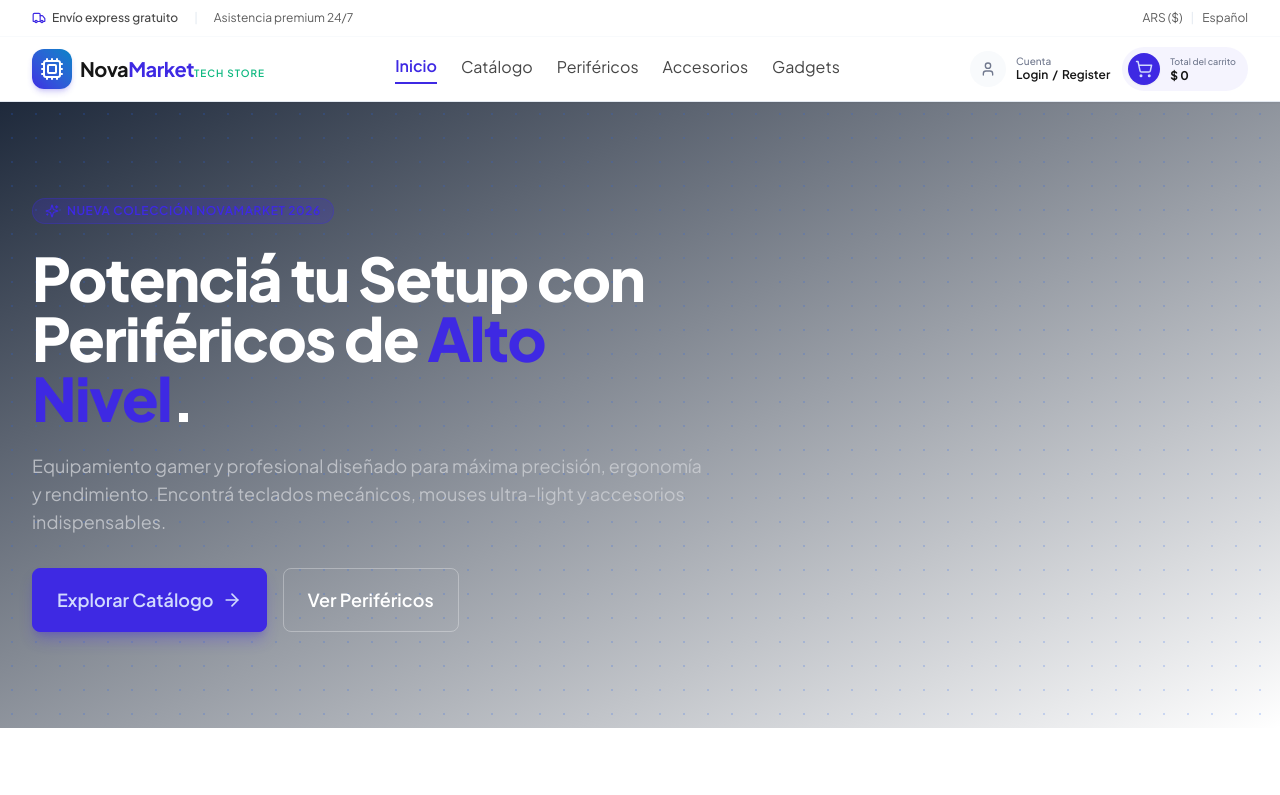
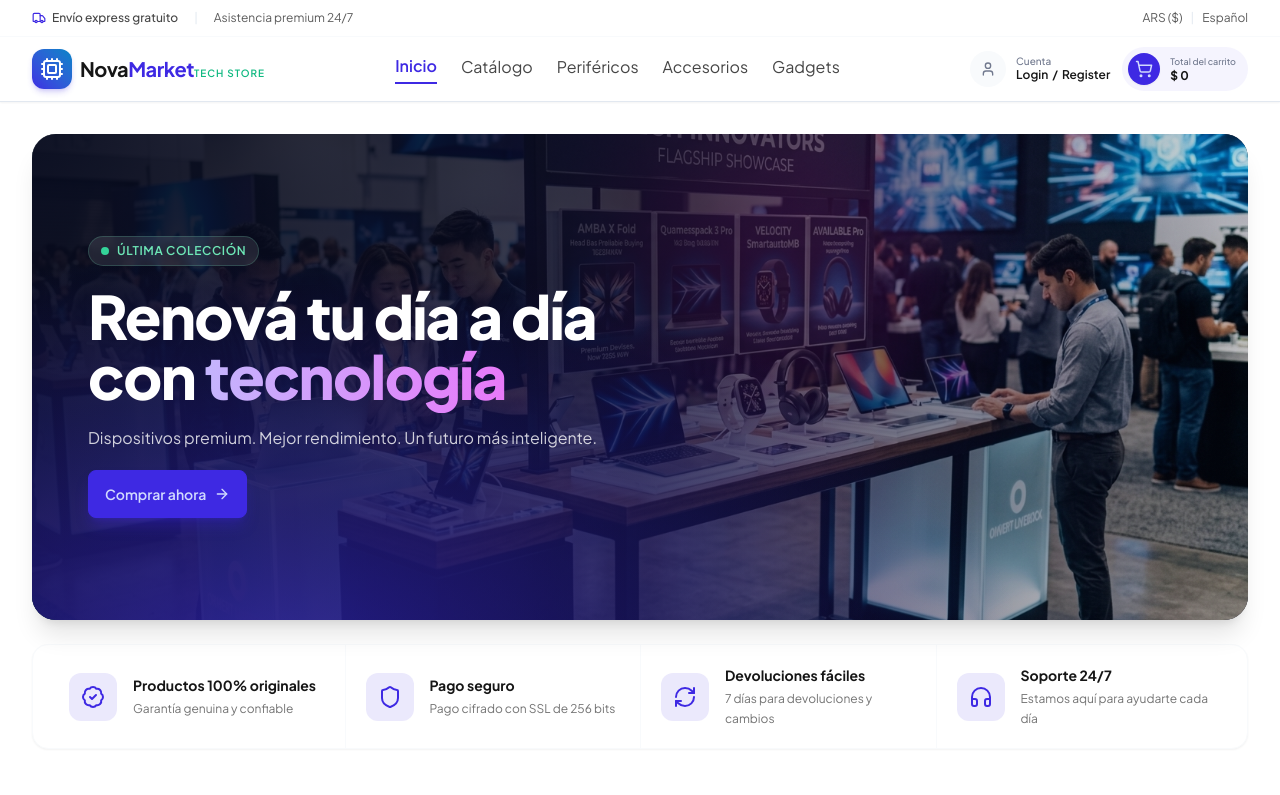
Before and after one commit to vihucaze/novamarket-ecommerce, a React (Vite) app: page / in a window 1280 px wide. Shown: the top 795 px of the page. Built offline with nearby package versions, Linux system fonts and the light colour scheme; no server answers; the HTML template or start-up script is replaced by a standard one.

Commit message:
feat(home): add screenshot-based hero banner

```diff
--- a/src/pages/HomePage.jsx
+++ b/src/pages/HomePage.jsx
@@ -1,8 +1,31 @@
 import React, { useEffect, useState } from 'react';
 import { Link } from 'react-router-dom';
-import { ArrowRight, Zap, Shield, Sparkles, Keyboard, Headphones, Cpu } from 'lucide-react';
+import { ArrowRight, BadgeCheck, Cpu, Headphones, Keyboard, RefreshCw, Shield } from 'lucide-react';
 import productService from '../services/productService';
 import ProductCard from '../components/catalog/ProductCard';
+
+const shoppingBenefits = [
+  {
+    Icon: BadgeCheck,
+    title: 'Productos 100% originales',
+    description: 'Garantía genuina y confiable',
+  },
+  {
+    Icon: Shield,
+    title: 'Pago seguro',
+    description: 'Pago cifrado con SSL de 256 bits',
+  },
+  {
+    Icon: RefreshCw,
+    title: 'Devoluciones fáciles',
+    description: '7 días para devoluciones y cambios',
+  },
+  {
+    Icon: Headphones,
+    title: 'Soporte 24/7',
+    description: 'Estamos aquí para ayudarte cada día',
+  },
+];
 
 export function HomePage() {
   const [featuredProducts, setFeaturedProducts] = useState([]);
@@ -24,27 +47,57 @@ export function HomePage() {
 
   return (
     <div className="space-y-16 pb-16">
-      <section className="relative overflow-hidden bg-gradient-to-br from-neutral to-neutral-focus text-neutral-content py-16 sm:py-24">
-        <div className="absolute inset-0 bg-[radial-gradient(#2563eb_1px,transparent_1px)] [background-size:24px_24px] opacity-20 pointer-events-none" />
-        <div className="max-w-7xl mx-auto px-4 sm:px-6 lg:px-8 relative z-10">
-          <div className="max-w-2xl space-y-6">
-            <div className="inline-flex items-center gap-2 px-3 py-1 rounded-full bg-primary/20 text-primary border border-primary/30 text-xs font-semibold uppercase tracking-wider">
-              <Sparkles className="w-3.5 h-3.5" /> Nueva Colección NovaMarket 2026
+      <section className="space-y-6 pt-6 sm:pt-8">
+        <div className="max-w-7xl mx-auto px-4 sm:px-6 lg:px-8">
+          <div className="relative isolate flex min-h-[420px] items-center overflow-hidden rounded-3xl bg-[#080b1e] shadow-xl sm:min-h-[480px] lg:h-[min(38vw,500px)]">
+            <img
+              src="/images/hero-banner.jpg"
+              alt=""
+              aria-hidden="true"
+              className="absolute inset-0 h-full w-full object-cover object-[62%_center] sm:object-center"
+            />
+            <div className="absolute inset-0 bg-gradient-to-r from-[#080b1e]/95 via-[#080b1e]/75 to-[#080b1e]/15" />
+            <div className="absolute inset-0 bg-[radial-gradient(ellipse_at_18%_110%,rgba(62,41,227,0.55),transparent_55%)]" />
+
+            <div className="relative z-10 w-full px-6 py-12 sm:px-12 lg:px-14">
+              <div className="max-w-xl space-y-5">
+                <div className="inline-flex items-center gap-2 rounded-full border border-emerald-300/20 bg-white/10 px-3 py-1.5 text-xs font-semibold uppercase tracking-wider text-emerald-300 backdrop-blur-sm">
+                  <span className="h-2 w-2 rounded-full bg-emerald-400" aria-hidden="true" />
+                  Última colección
+                </div>
+                <h1 className="text-4xl font-extrabold leading-[1.05] tracking-tight text-white sm:text-5xl lg:text-6xl">
+                  Renová tu día a día con{' '}
+                  <span className="bg-gradient-to-r from-violet-300 to-fuchsia-400 bg-clip-text text-transparent">
+                    tecnología
+                  </span>
+                </h1>
+                <p className="max-w-lg text-sm leading-relaxed text-white/80 sm:text-base">
+                  Dispositivos premium. Mejor rendimiento. Un futuro más inteligente.
+                </p>
+                <Link
+                  to="/catalog"
+                  className="btn btn-primary btn-sm gap-2 shadow-lg shadow-primary/30 sm:btn-md"
+                >
+                  Comprar ahora <ArrowRight className="h-4 w-4" />
+                </Link>
+              </div>
             </div>
-            <h1 className="text-4xl sm:text-6xl font-extrabold tracking-tight leading-tight text-white">
-              Potenciá tu Setup con Periféricos de <span className="text-primary">Alto Nivel</span>.
-            </h1>
-            <p className="text-base sm:text-lg text-neutral-content/80 leading-relaxed">
-              Equipamiento gamer y profesional diseñado para máxima precisión, ergonomía y rendimiento. Encontrá teclados mecánicos, mouses ultra-light y accesorios indispensables.
-            </p>
-            <div className="flex flex-wrap items-center gap-4 pt-2">
-              <Link to="/catalog" className="btn btn-primary btn-md sm:btn-lg gap-2 shadow-lg shadow-primary/30">
-                Explorar Catálogo <ArrowRight className="w-5 h-5" />
-              </Link>
-              <Link to="/catalog?cat=perifericos" className="btn btn-outline btn-md sm:btn-lg text-white border-white/30 hover:bg-white/10">
-                Ver Periféricos
-              </Link>
-            </div>
+          </div>
+        </div>
+
+        <div className="max-w-7xl mx-auto px-4 sm:px-6 lg:px-8">
+          <div className="grid grid-cols-1 divide-y divide-base-200 rounded-2xl border border-base-200 bg-base-100 px-4 shadow-sm sm:grid-cols-2 sm:divide-y-0 xl:grid-cols-4 xl:divide-x xl:divide-y-0">
+            {shoppingBenefits.map(({ Icon, title, description }) => (
+              <div key={title} className="flex items-center gap-4 px-3 py-5 sm:px-5">
+                <span className="flex h-12 w-12 shrink-0 items-center justify-center rounded-xl bg-primary/10 text-primary">
+                  <Icon className="h-6 w-6" aria-hidden="true" />
+                </span>
+                <div className="min-w-0">
+                  <h2 className="text-sm font-bold text-base-content">{title}</h2>
+                  <p className="mt-1 text-xs leading-relaxed text-base-content/60">{description}</p>
+                </div>
+              </div>
+            ))}
           </div>
         </div>
       </section>
```
Also changed, not shown: public/images/hero-banner.jpg (added).
